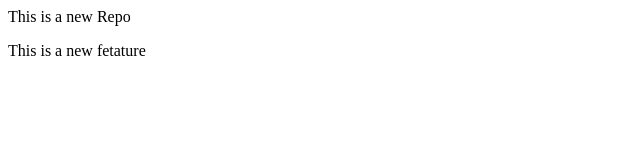
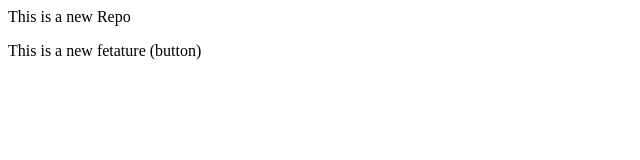
Before and after one commit to miss-priyagupta/localrepo, a plain HTML site: page index.html in a window 1280 px wide. Shown: the full height of the page, 0-640 px from the left. Drawn offline with Linux system fonts and the light colour scheme.

```diff
--- a/index.html
+++ b/index.html
@@ -1,2 +1,2 @@
 <p>This is a new Repo</p>
-<p>This is a new fetature</p>
+<p>This is a new fetature (button)</p>
```
